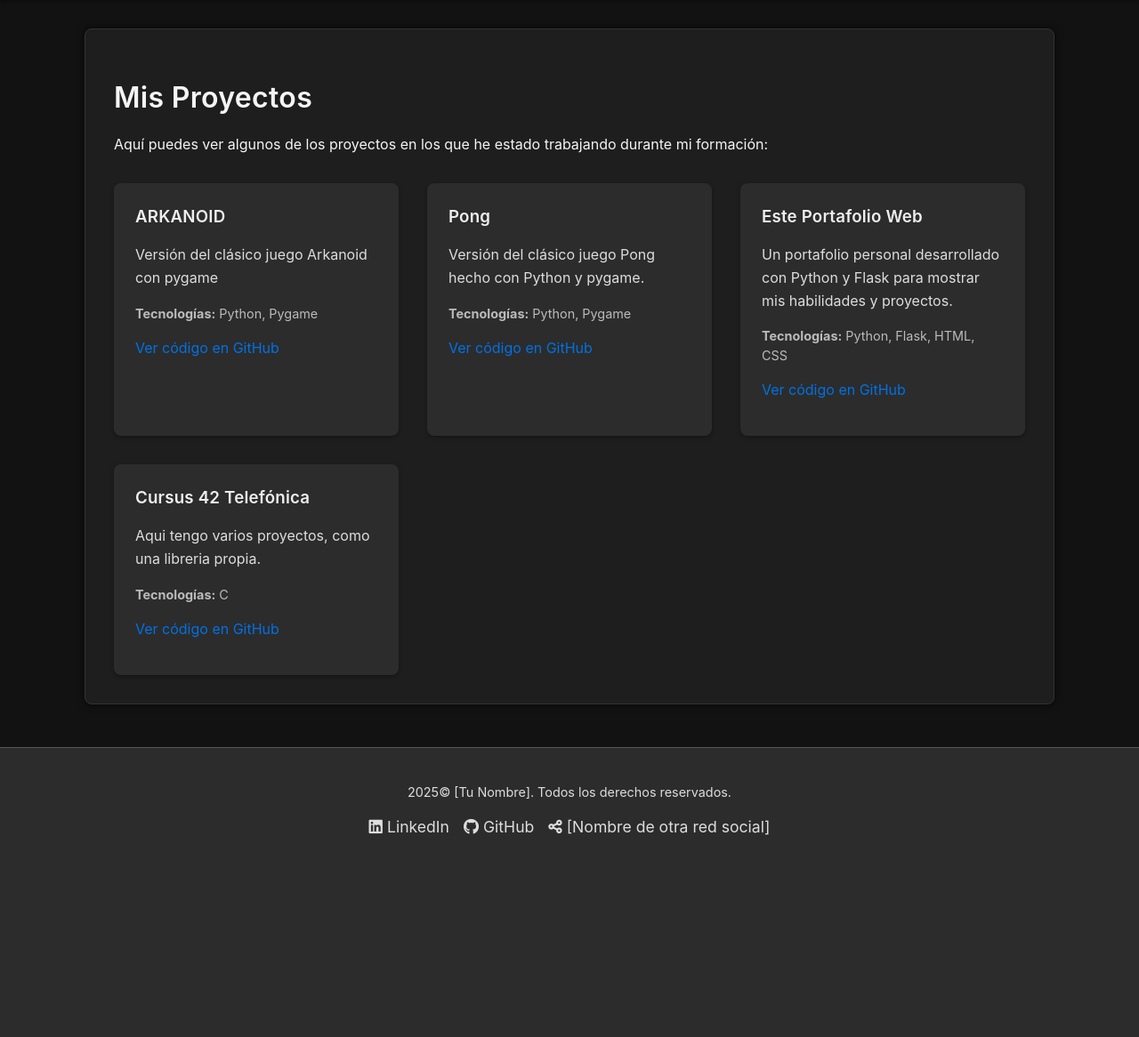
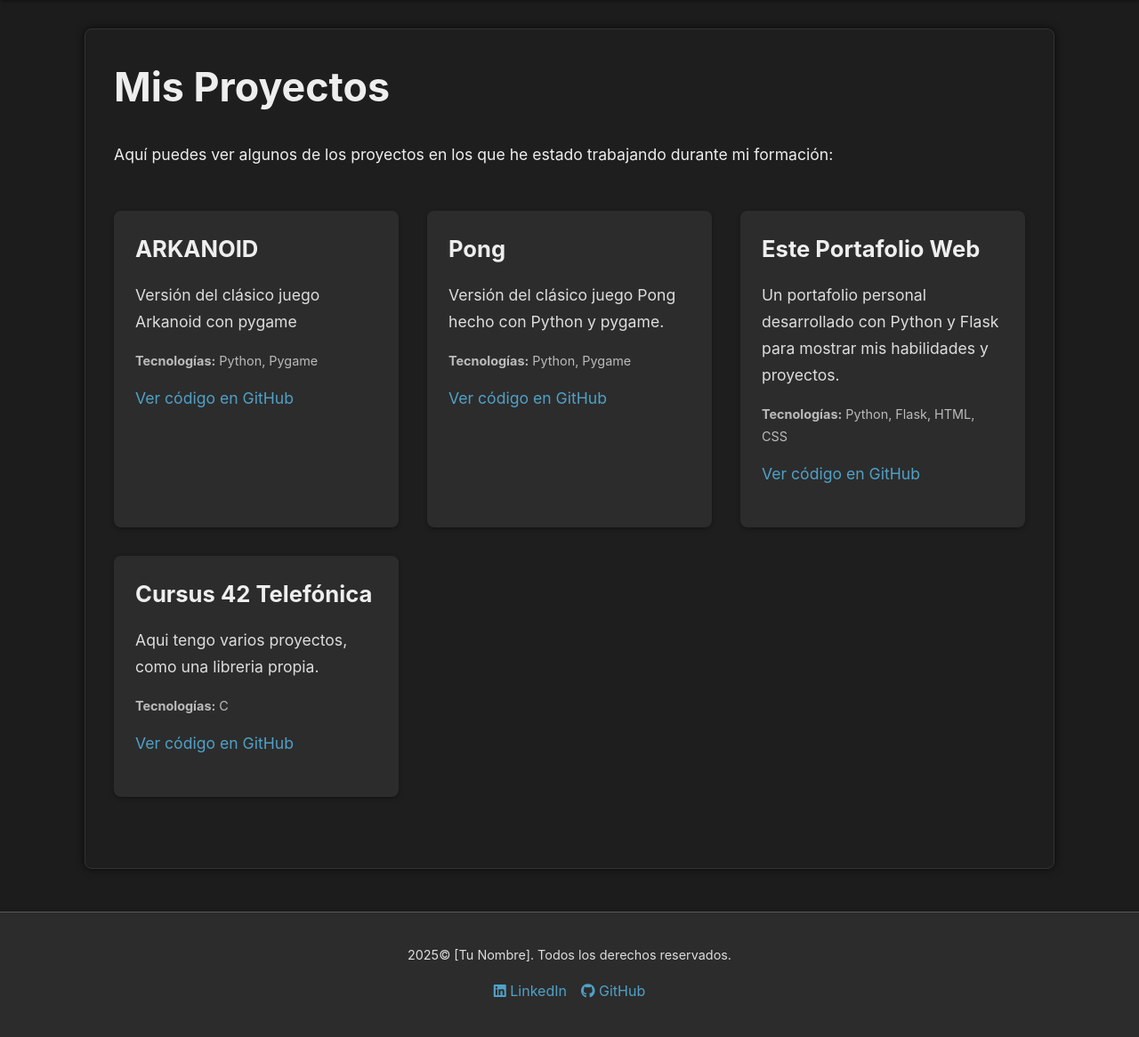
Before and after one commit to Alvaroprz/Portafolio, a Flask app: page /proyectos in a window 1280 px wide. Shown: the part 90-1256 px from the top of the page at 89% size. Before the commit the page ends 1029 px from the top, so only its background shows below. Run offline with Flask 3, Linux system fonts and the light colour scheme.

Commit message:
terminado

```diff
--- a/mi_portafolio/static/style.css
+++ b/mi_portafolio/static/style.css
@@ -1,10 +1,9 @@
 /* Variables de color */
 :root {
-    --primary-color: #0071e3; /* Azul principal (estilo Apple) */
-    --secondary-color: #6c757d; /* Gris secundario */
-    --background-color: #121212; /* Gris oscuro de fondo */
-    --text-color: #f5f5f7; /* Gris claro para el texto principal (estilo Apple) */
-    --accent-color: #4cd964; /* Verde de acento (estilo Apple para éxito) */
+    --primary-color: #50a1c7; /* Gris azulado moderno */
+    --accent-color: #ffc107; /* Dorado apagado */
+    --text-color: #eee;
+    --background-color: #1c1c1c;
 }
 
 body {
@@ -18,11 +17,34 @@ body {
     -moz-osx-font-smoothing: grayscale;
 }
 
-h1, h2, h3 {
-    color: var(--text-color);
-    margin-bottom: 0.5em;
-    font-weight: 600;
-    letter-spacing: 0.01em;
+h1 {
+    font-size: 2.8em;
+    margin-top: 0; /* El primer elemento de la sección no necesita margen superior */
+    margin-bottom: 0.6em;
+    font-weight: bold;
+}
+
+h2 {
+    font-size: 2.2em;
+    margin-top: 2em; /* Añadir margen superior para separarlo del contenido anterior */
+    margin-bottom: 0.8em;
+    border-bottom: 1px solid #555;
+    padding-bottom: 0.4em;
+    font-weight: bold;
+}
+
+h3 {
+    font-size: 1.6em;
+    margin-top: 1.5em; /* Añadir margen superior para separarlo del contenido anterior */
+    margin-bottom: 0.4em;
+    font-weight: bold;
+}
+
+p {
+    font-size: 1.1em;
+    line-height: 1.7;
+    margin-top: 0.8em; /* Añadir margen superior para separarlo del encabezado anterior */
+    margin-bottom: 1.2em;
 }
 
 a {
@@ -224,15 +246,16 @@ button[type="submit"]:hover {
 /* Estilos para la sección de Proyectos (diseño de tarjetas) */
 .projects-grid {
     display: grid;
-    grid-template-columns: repeat(auto-fit, minmax(300px, 1fr)); /* Diseño de cuadrícula adaptable */
-    gap: 2em; /* Espacio entre las tarjetas */
-    margin-top: 2em;
+    grid-template-columns: repeat(auto-fit, minmax(300px, 1fr));
+    gap: 2em;
+    margin-top: 3em; /* Añadir margen superior */
+    margin-bottom: 3em; /* Añadir margen inferior */
 }
 
 .project-card {
     background-color: #2c2c2c;
     border-radius: 8px;
-    padding: 1.5em;
+    padding: 1.5em; /* Mantener el padding actual o ajustarlo */
     box-shadow: 0 2px 5px rgba(0, 0, 0, 0.3);
     transition: transform 0.3s ease, box-shadow 0.3s ease;
 }
@@ -245,25 +268,37 @@ button[type="submit"]:hover {
 .project-card h3 {
     color: #eee;
     margin-top: 0;
-    margin-bottom: 0.7em;
+    margin-bottom: 0.7em; /* Espacio entre el título y la descripción */
+    font-size: 1.6em;
+    font-weight: bold;
+}
+
+.education-item h3 {
+    color: #eee;
+    margin-top: 0;
+    margin-bottom: 0.5em;
+    font-size: 1.6em; /* Mantener el tamaño ajustado previamente */
+    font-weight: bold; /* Asegurar negrita */
 }
 
 .project-description {
     color: #ddd;
-    margin-bottom: 1em;
-    line-height: 1.6;
+    margin-bottom: 1em; /* Espacio entre la descripción y las tecnologías */
+    line-height: 1.7;
 }
 
 .project-technologies {
     color: #bbb;
     font-size: 0.9em;
-    margin-bottom: 0.7em;
+    margin-bottom: 1em; /* Espacio entre las tecnologías y los enlaces */
 }
+
 
 .project-card a {
     color: var(--primary-color);
     text-decoration: none;
     transition: color 0.2s ease;
+    margin-right: 0.5em; /* Espacio entre los enlaces (si tienes varios) */
 }
 
 .project-card a:hover {
@@ -679,11 +714,16 @@ footer {
     gap: 1em;
 }
 
-.social-links li a {
-    color: #ddd;
-    text-decoration: none;
-    font-size: 1.1em;
-    transition: color 0.2s ease;
+.skills-list li {
+    background-color: #333;
+    color: #eee;
+    padding: 0.6em 1em;
+    border-radius: 5px;
+    font-size: 1.1em; /* Mantener el tamaño ajustado previamente */
+    display: flex;
+    align-items: center;
+    gap: 0.5em;
+    font-weight: 500; /* Añadir un peso seminegrita */
 }
 
 .social-links li a:hover {
--- a/mi_portafolio/templates/base.html
+++ b/mi_portafolio/templates/base.html
@@ -33,9 +33,8 @@
                 {% if 'tu_linkedin' %}
                 <li><a href="https://www.linkedin.com/in/[TuPerfilDeLinkedIn]" target="_blank"><i class="fab fa-linkedin"></i> LinkedIn</a></li>
                 {% endif %}
-                <li><a href="https://github.com/[TuUsuarioDeGitHub]" target="_blank"><i class="fab fa-github"></i> GitHub</a></li>
+                <li><a href="https://github.com/Alvaroprz" target="_blank"><i class="fab fa-github"></i> GitHub</a></li>
                 {% if 'otra_red_social' %}
-                <li><a href="[Enlace a tu perfil]" target="_blank"><i class="fas fa-share-alt"></i> [Nombre de otra red social]</a></li>
                 {% endif %}
             </ul>
         </div>
--- a/mi_portafolio/templates/estudios.html
+++ b/mi_portafolio/templates/estudios.html
@@ -11,7 +11,7 @@
         <div class="education-item">
             <h3><i class="fas fa-laptop-code"></i> KeepCoding Bootcamp | Aprende a Programar desde Cero (Full Stack Jr.)</h3>
             <p class="institution"><i class="fas fa-university"></i> KeepCoding</p>
-            <p class="duration"><i class="far fa-calendar-alt"></i> [Fecha de inicio del bootcamp] - [Fecha de fin estimado del bootcamp]</p>
+            <p class="duration"><i class="far fa-calendar-alt"></i>   03/02/2025 - 27/05/2025</p>
             <p>Programa intensivo enfocado en la adquisición de habilidades prácticas en Python, Flask y otras tecnologías relevantes para el desarrollo web.</p>
             <p><strong>Tecnologías:</strong> <i class="fab fa-python"></i> Python, <i class="fas fa-code-branch"></i> Flask</li>, <i class="fab fa-html5"></i> HTML, <i class="fab fa-css3-alt"></i> CSS, <i class="fas fa-database"></i> SQL, <i class="fab fa-github"></i> Git, GitHub</p>
         </div>
@@ -19,10 +19,10 @@
         <div class="education-item">
             <h3><i class="fas fa-code"></i> Programa de Desarrollo de Software</h3>
             <p class="institution"><i class="fas fa-landmark"></i> Campus 42 Madrid de Telefónica</p>
-            <p class="duration"><i class="far fa-calendar-alt"></i> [Fecha de inicio en Campus 42] - (En curso)</p>
+            <p class="duration"><i class="far fa-calendar-alt"></i> 06/04/2025 - (En curso)</p>
             <p>Programa innovador y práctico basado en el aprendizaje entre pares y la resolución de proyectos, con un enfoque en diversas áreas de la programación, incluyendo el lenguaje C.</p>
             <p><strong>Lenguaje principal:</strong> <i class="fa-sharp fa-solid fa-c"></i> </p>
-            <p>Proyectos disponibles en mi <a href="https://github.com/[TuUsuarioDeGitHub]" target="_blank"><i class="fab fa-github"></i> perfil de GitHub</a>.</p>
+            <p>Proyectos disponibles en mi <a href="https://github.com/Alvaroprz/Personal_cursus42" target="_blank"><i class="fab fa-github"></i> perfil de GitHub</a>.</p>
         </div>
     </section>
 
--- a/mi_portafolio/templates/index.html
+++ b/mi_portafolio/templates/index.html
@@ -10,7 +10,11 @@
         <div class="hero-content">
             <h1>¡Hola! Soy Alvaro Pérez</h1>
             <p class="lead">Desarrollador de software con una visión innovadora.</p>
-            <p>[Una breve y atractiva descripción sobre ti y lo que te apasiona.]</p>
+            <p>
+				Madrileño de 31 años con la energía del deporte en las venas y la curiosidad insaciable de un alma inquieta. Di un giro de
+				180º desde los fogones a las líneas de código, descubriendo una nueva pasión en el desarrollo web.
+				  Mi inquietud me impulsa a explorar cada rincón del mundo digital, construyendo experiencias online tan dinámicas y
+				  emocionantes como la adrenalina de un sprint final. ¡Preparado para inyectar dinamismo y creatividad en cada proyecto web que emprendo!</p>
             <div class="hero-actions">
                 <a href="/proyectos" class="button primary">Ver mis Proyectos</a>
                 <a href="/contacto" class="button secondary">Contáctame</a>
--- a/mi_portafolio/templates/sobre_mi.html
+++ b/mi_portafolio/templates/sobre_mi.html
@@ -12,7 +12,7 @@
     </section>
 
     <section class="skills">
-        <h2>Habilidades en Desarrollo (En Adquisición)</h2>
+        <h2>Habilidades en Desarrollo </h2>
         <p>Durante mi formación, he comenzado a desarrollar habilidades en:</p>
         <ul class="skills-list">
             <li><i class="fab fa-python"></i> Python</li>
```
Also changed, not shown: other parts of mi_portafolio/static/style.css (+11 -11 lines).
